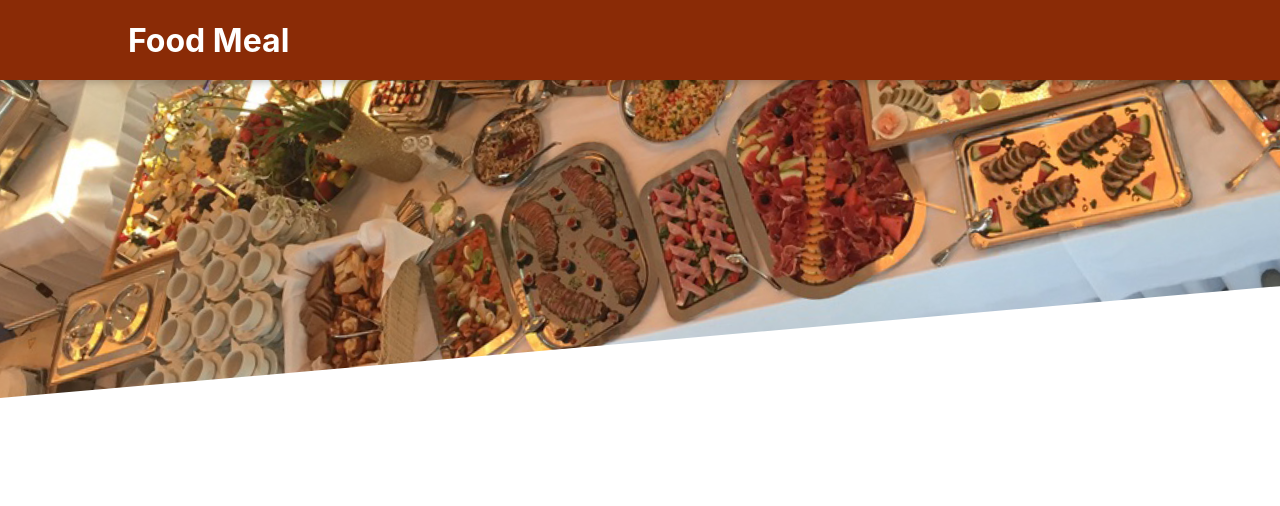
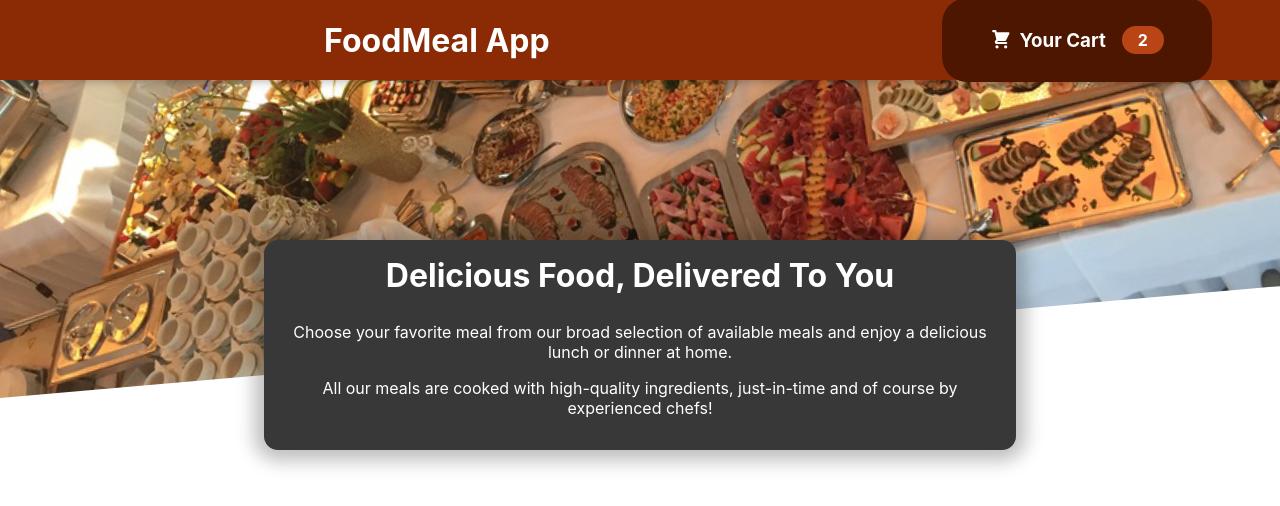
Before and after one commit to stephenChinag/FoodApp, a React (Create React App) app: page / in a window 1280 px wide. Shown: the top 506 px of the page. Built offline with nearby package versions, Linux system fonts and the light colour scheme.

Commit message:
first commit

```diff
--- a/src/App.js
+++ b/src/App.js
@@ -1,14 +1,17 @@
 import { Fragment } from "react";
-import Header from "./component/Layout/Header";
-
+import Header from "./component/layout/Header";
+import MealsSummary from "./component/Meals/MealsSummary";
 
 
 const  App=()=> {
   return (
     <Fragment>
-    <Header/>
+      <Header/>
+      <main>
+        <MealsSummary/>
+      </main>
+
     </Fragment>
-
   );
 }
 
--- /dev/null
+++ b/src/component/Cart/CartIcon.js
@@ -0,0 +1,15 @@
+
+
+const CartIcon = () => {
+  return (
+    <svg
+      xmlns='http://www.w3.org/2000/svg'
+      viewBox='0 0 20 20'
+      fill='currentColor'
+    >
+      <path d='M3 1a1 1 0 000 2h1.22l.305 1.222a.997.997 0 00.01.042l1.358 5.43-.893.892C3.74 11.846 4.632 14 6.414 14H15a1 1 0 000-2H6.414l1-1H14a1 1 0 00.894-.553l3-6A1 1 0 0017 3H6.28l-.31-1.243A1 1 0 005 1H3zM16 16.5a1.5 1.5 0 11-3 0 1.5 1.5 0 013 0zM6.5 18a1.5 1.5 0 100-3 1.5 1.5 0 000 3z' />
+    </svg>
+  );
+};
+
+export default CartIcon;
--- a/src/component/Layout/Header.js
+++ b/src/component/Layout/Header.js
@@ -1,21 +1,20 @@
-import { Fragment } from 'react';
-import classes from './Header.module.css'
-import mealsimages from '../asset/meals.jpg'
+import { Fragment } from "react";
+import styles from './Header.module.css'
+import mealsView from '../asset/meals.jpg'
+import HeaderCartButton from "./HeaderCartButton";
 
-const Header=()=>{
-return (
-    <Fragment >
+const Header=(props)=>{
+    return(
+  <Fragment>
+    <header className={styles.header}>
+        <h1>FoodMeal App</h1>
+      <HeaderCartButton/>
 
-        <header className={classes.header} >
-            <h1>Food Meal</h1>
-            <button>Cart</button>
-        </header>
-
-    <div className={classes[`main-image`]}>
-        <img src={mealsimages} alt=""/>
-
+    </header>
+    <div className={styles[`main-image`]}>
+        <img src={mealsView} alt='this is an MealImage  '/>
     </div>
-    </Fragment>
-)
+  </Fragment>
+    )
 }
-export default Header;
+export default Header
--- a/src/component/Layout/Header.module.css
+++ b/src/component/Layout/Header.module.css
@@ -7,7 +7,7 @@
   background-color: #8a2b06;
   color: white;
   display: flex;
-    justify-content: space-between;
+  justify-content:space-around;
   align-items: center;
   padding: 0 10%;
   box-shadow: 0 2px 8px rgba(0, 0, 0, 0.25);
--- /dev/null
+++ b/src/component/Layout/HeaderCartButton.js
@@ -0,0 +1,13 @@
+import CartIcon from "../Cart/CartIcon";
+import  styles from './HeaderCartButton.module.css'
+const HeaderCartButton=()=>{
+    return(
+        <button className={styles.button}>
+         <span className={styles.icon}><CartIcon/></span>
+         <span className={styles.bump}><h3>Your Cart</h3></span>
+         <span className={styles.badge}>2</span>
+        </button>
+    )
+
+}
+export default HeaderCartButton;
--- /dev/null
+++ b/src/component/Layout/HeaderCartButton.module.css
@@ -0,0 +1,59 @@
+.button {
+    cursor: pointer;
+    font: inherit;
+    border: none;
+    background-color: #4d1601;
+    color: white;
+    padding: 0.75rem 3rem;
+    display: flex;
+    justify-content: space-around;
+    align-items: center;
+    border-radius: 25px;
+    font-weight: bold;
+  }
+
+  .button:hover,
+  .button:active {
+    background-color: #2c0d00;
+  }
+
+  .icon {
+    width: 1.35rem;
+    height: 1.35rem;
+    margin-right: 0.5rem;
+  }
+
+  .badge {
+    background-color: #b94517;
+    padding: 0.25rem 1rem;
+    border-radius: 25px;
+    margin-left: 1rem;
+    font-weight: bold;
+  }
+
+  .button:hover .badge,
+  .button:active .badge {
+    background-color: #92320c;
+  }
+
+  .bump {
+    animation: bump 300ms ease-out;
+  }
+
+  @keyframes bump {
+    0% {
+      transform: scale(1);
+    }
+    10% {
+      transform: scale(0.9);
+    }
+    30% {
+      transform: scale(1.1);
+    }
+    50% {
+      transform: scale(1.15);
+    }
+    100% {
+      transform: scale(1);
+    }
+  }
--- /dev/null
+++ b/src/component/Meals/MealsSummary.js
@@ -0,0 +1,19 @@
+import styles from './MealsSummary.module.css'
+
+const MealsSummary=()=>{
+    return(
+        <section className={styles.summary}>
+        <h2>Delicious Food, Delivered To You</h2>
+        <p>
+          Choose your favorite meal from our broad selection of available meals
+          and enjoy a delicious lunch or dinner at home.
+        </p>
+        <p>
+          All our meals are cooked with high-quality ingredients, just-in-time and
+          of course by experienced chefs!
+        </p>
+      </section>
+    )
+}
+
+export default MealsSummary;
--- /dev/null
+++ b/src/component/Meals/MealsSummary.module.css
@@ -0,0 +1,18 @@
+.summary {
+    text-align: center;
+    max-width: 45rem;
+    width: 90%;
+    margin: auto;
+    margin-top: -10rem;
+    position: relative;
+    background-color: #383838;
+    color: white;
+    border-radius: 14px;
+    padding: 1rem;
+    box-shadow: 0 1px 18px 10px rgba(0, 0, 0, 0.25);
+  }
+
+  .summary h2 {
+    font-size: 2rem;
+    margin-top: 0;
+  }
```
Lines whose indentation alone changed are shown as unchanged.
